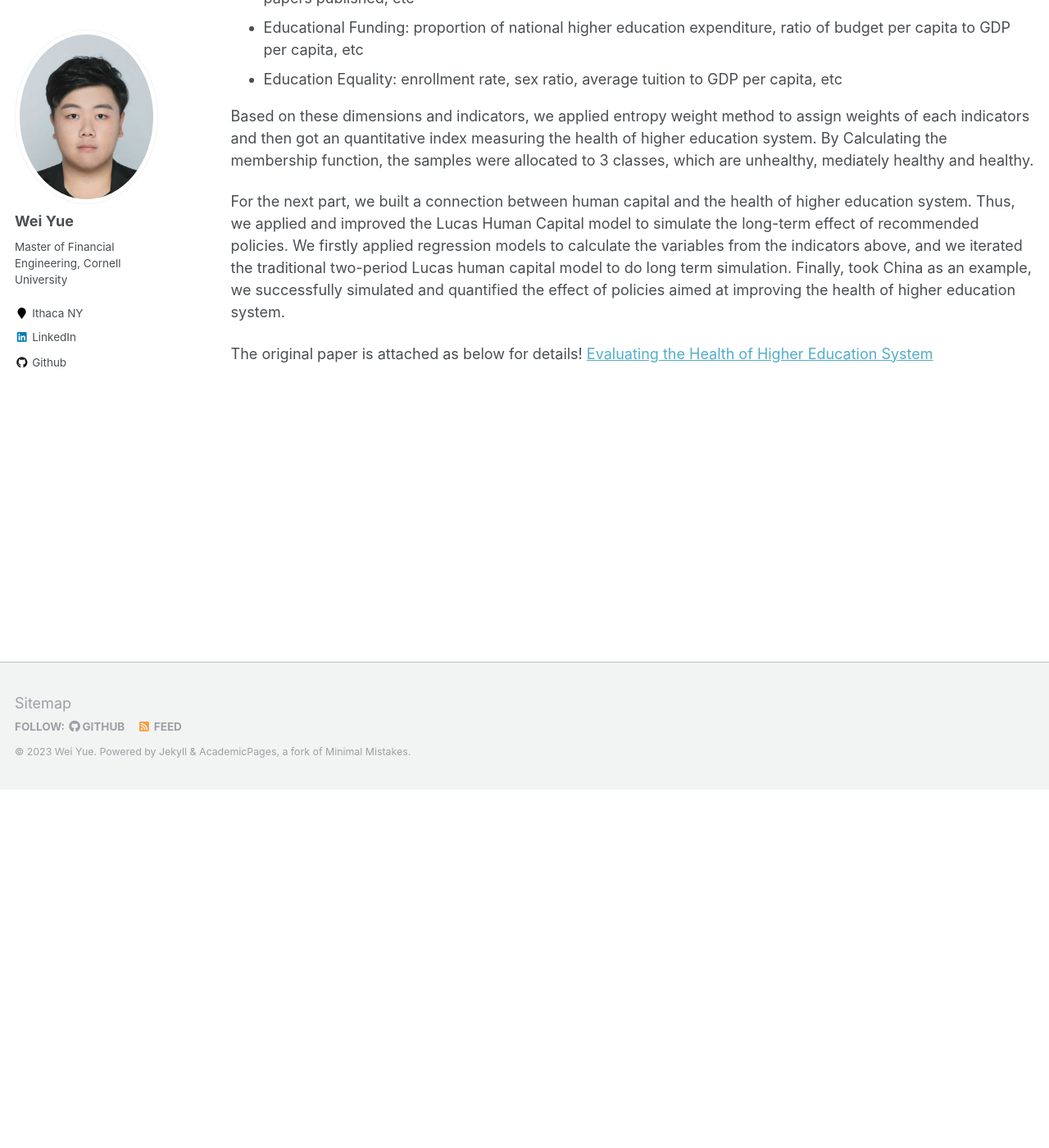
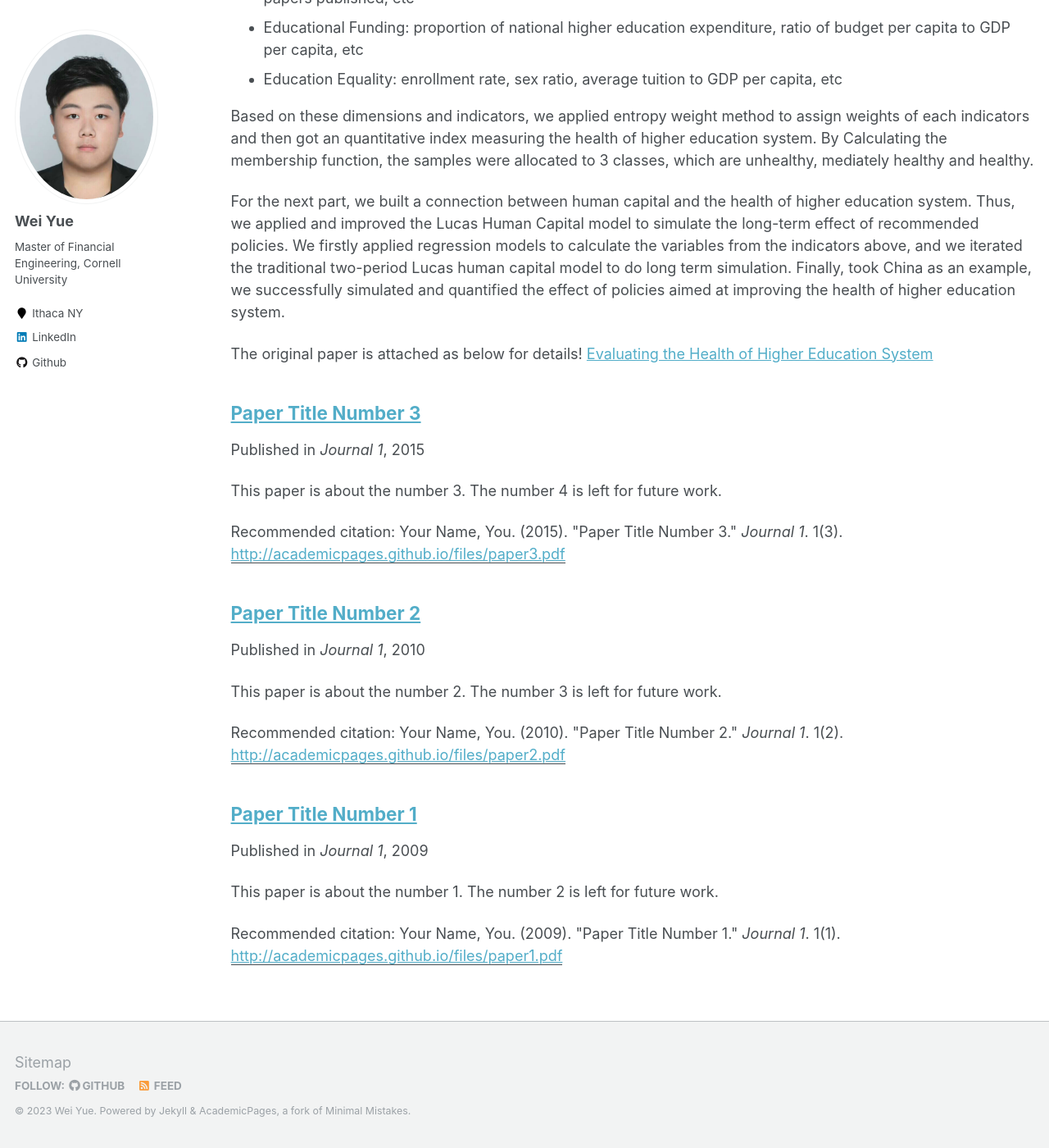
Before and after one commit to wy229/wy229.github.io, a Jekyll site: the page built from _pages/projects.md, in a window 1280 px wide and 1400 px high, scrolled down 437 px. Shown: the whole window at 82% size. Built offline with Jekyll 4.4.1, drawn with Linux system fonts in a browser that asks for light colours.

Commit message:
Update projects.md

```diff
--- a/_pages/projects.md
+++ b/_pages/projects.md
@@ -22,3 +22,7 @@ For the next part, we built a connection between human capital and the health of
 
 The original paper is attached as below for details!
 [Evaluating the Health of Higher Education System](https://drive.google.com/file/d/1-R65ymHykhTdiU25CWBaKbhOTHrmATCr/view?usp=sharing)
+
+{% for post in site.publications reversed %}
+  {% include archive-single.html %}
+{% endfor %}
```
